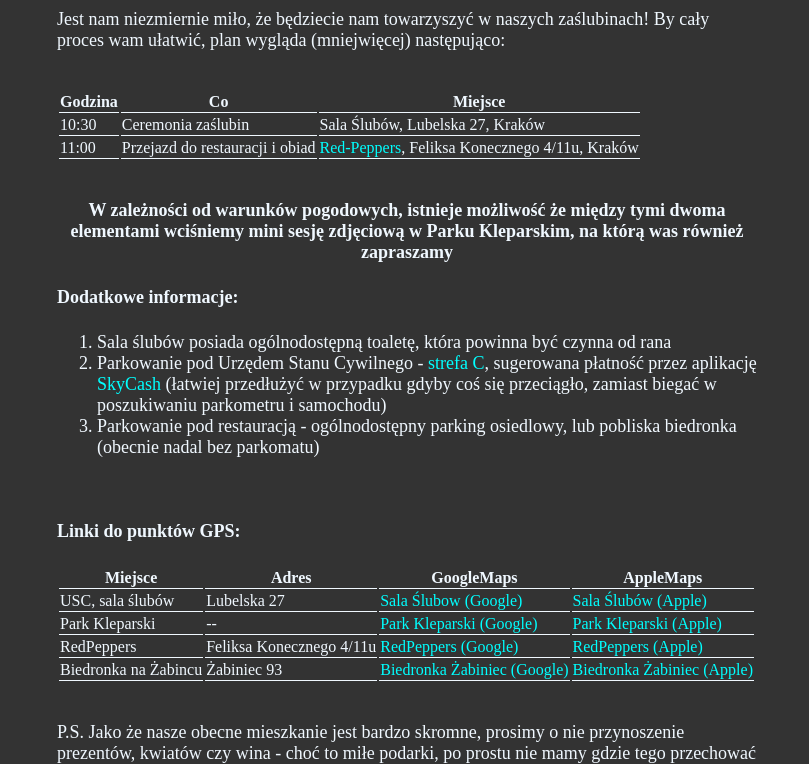
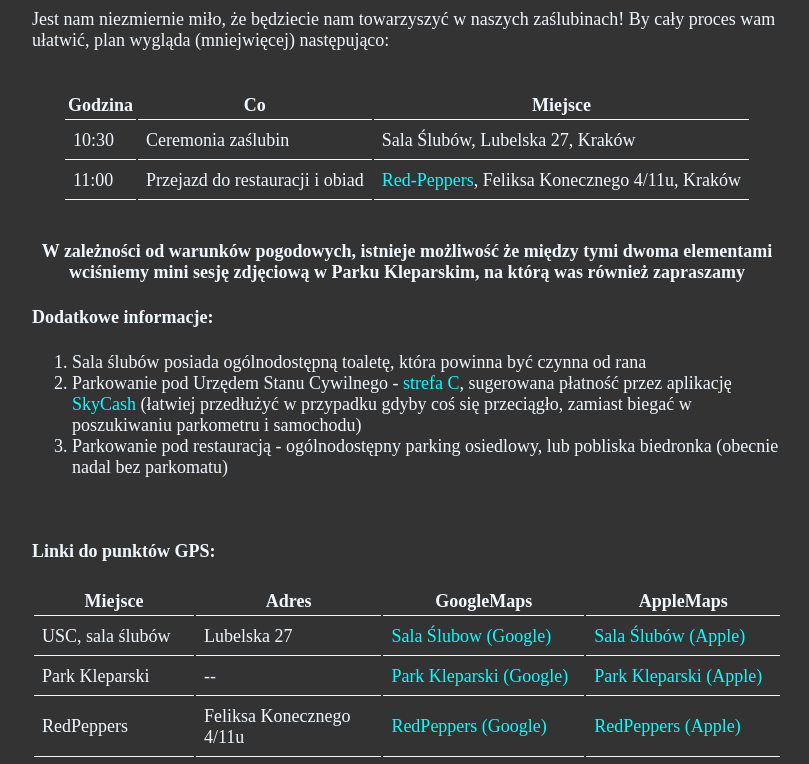
Before and after one commit to senseitbk/slubplan, a plain HTML site: page index.html in a window 1280 px wide. Shown: the part 112-876 px from the top of the page, without its empty margins (233-1042 px from the left). Drawn offline with Linux system fonts and the light colour scheme.

Commit message:
anotherchange

```diff
--- a/index.html
+++ b/index.html
@@ -4,7 +4,7 @@
         background-color: #333;
         color:aliceblue;
         min-height: 100vh;
-        max-width: 700px;
+        max-width: 750px;
         margin: auto;
         font-size: 18px;
     }
@@ -27,11 +27,19 @@
     text-decoration: underline;
     }
 
+    table{
+        font-size: 18px;
+        margin: 0 auto;
+    }
+
     th {
         border-bottom: 1px solid;
+        padding: 3px;
     }
     td {
         border-bottom: 0.1px solid;
+        padding: 8px;
+
     }
 </style>
 </br>
```
